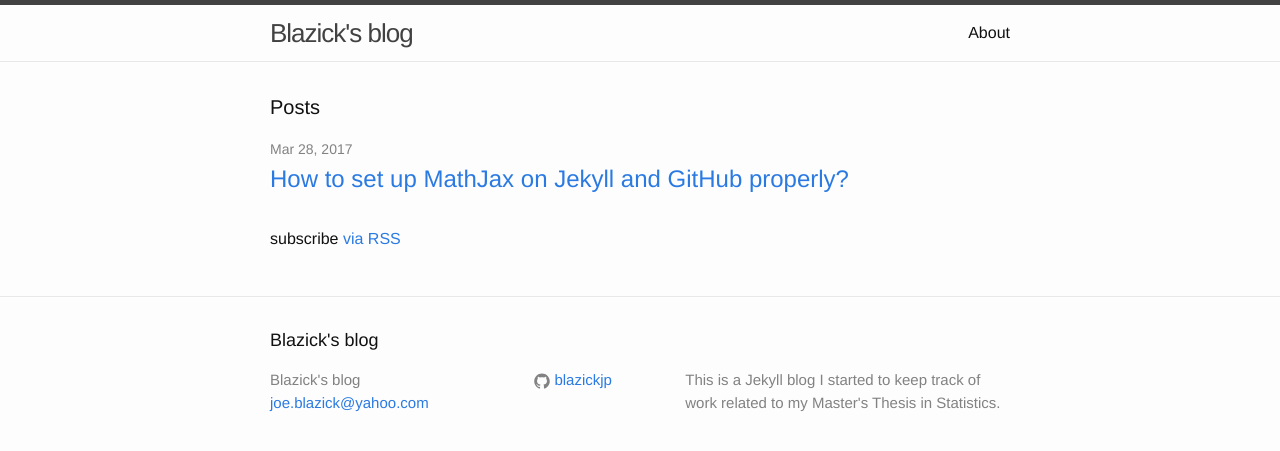
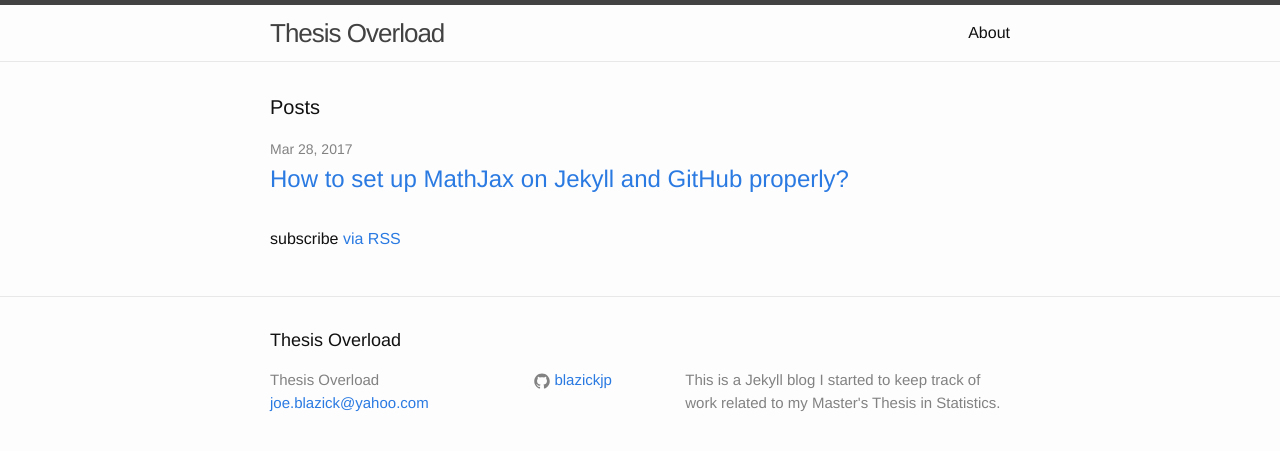
Before and after one commit to blazickjp/Research, a Jekyll site: the page built from docs/index.html, in a window 1280 px wide. Shown: the top 451 px of the page. Built offline with Jekyll 4.4.1, drawn with Linux system fonts in a browser that asks for light colours.

Commit message:
Updated Name

```diff
--- a/docs/_config.yml
+++ b/docs/_config.yml
@@ -6,7 +6,7 @@
 # 'jekyll serve'. If you change this file, please restart the server process.
 
 # Site settings
-title: Blazick's blog
+title: Thesis Overload
 email: joe.blazick@yahoo.com
 description: > # this means to ignore newlines until "baseurl:"
   This is a Jekyll blog I started to keep track of work related to my Master's Thesis in Statistics.
```
Also changed, not shown: docs/_includes/head.html (+0 -12 lines).
